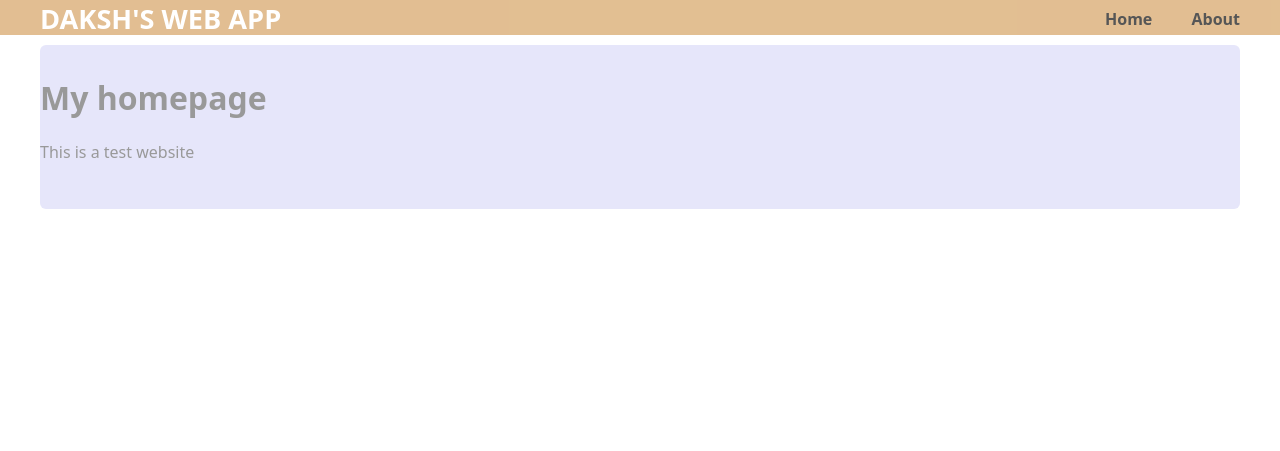
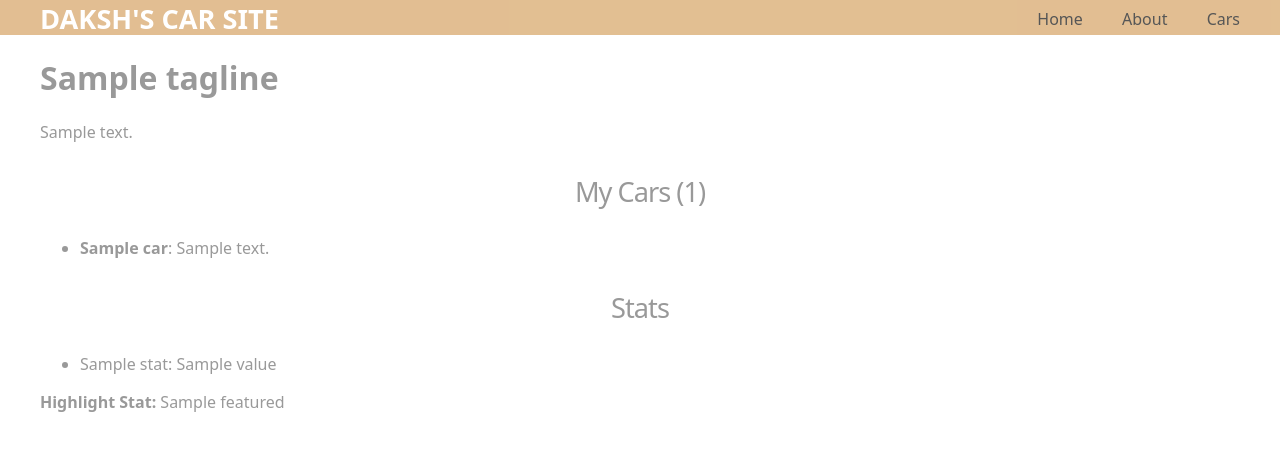
Before and after one commit to dakshs-07/personal-website, a Flask app: template mysite/templates/home.html in a window 1280 px wide. Shown: the top 451 px of the page. Run offline with Flask 3, Linux system fonts and the light colour scheme; the template is opened without the code that fills it: most values are stand-ins (such as "Sample title", 1, 10 or a date in 2020).

Commit message:
updated home and about section to add more cars details and also added cars page

```diff
--- a/mysite/templates/home.html
+++ b/mysite/templates/home.html
@@ -1,7 +1,24 @@
-{%extends "layout.html"%}
-{%block content%}
-<div class="home">
-  <h1>My homepage</h1>
-  <p>This is a test website</p>
-</div>
-{%endblock%}
+{% extends "layout.html" %}
+
+{% block content %}
+<h1>{{ content.tagline }}</h1>
+<p>{{ content.bio }}</p>
+
+<h3>My Cars ({{ car_count }})</h3>
+<ul>
+  {% for car in cars %}
+    <li>
+      <strong>{{ car.name }}</strong>: {{ car.description }}
+    </li>
+  {% endfor %}
+</ul>
+
+<h3>Stats</h3>
+<ul>
+  {% for stat in stats %}
+    <li>{{ stat.label }}: {{ stat.value }}</li>
+  {% endfor %}
+</ul>
+
+<p><strong>Highlight Stat:</strong> {{ featured.label }}</p>
+{% endblock %}
--- a/mysite/templates/layout.html
+++ b/mysite/templates/layout.html
@@ -1,24 +1,24 @@
 <!DOCTYPE html>
 <html>
     <head>
-        <title>Flask App</title>
-        <link rel="stylesheet" href="{{url_for('static',filename='css/main.css')}}">
+        <title>Car Enthusiast</title>
+        <link rel="stylesheet" href="{{ url_for('static', filename='css/main.css') }}">
     </head>
     <body>
         <header>
             <div class="container">
-                <h1 class="logo">Daksh's web app</h1>
-                <strong><nav>
+                <h1 class="logo">Daksh's Car Site</h1>
+                <nav>
                     <ul class="menu">
                         <li><a href="{{ url_for('home') }}">Home</a></li>
                         <li><a href="{{ url_for('about') }}">About</a></li>
+                        <li><a href="{{ url_for('cars_page') }}">Cars</a></li>
                     </ul>
-                </nav></strong>
+                </nav>
             </div>
         </header>
         <div class="container">
-            {%block content%}
-            {%endblock%}
+            {% block content %}{% endblock %}
         </div>
     </body>
 </html>
```
Also changed, not shown: mysite/templates/about.html (+5 -3 lines), mysite/templates/cars.html (added, +12 -0 lines), mysite/templates/sessions.html (added, +13 -0 lines).
